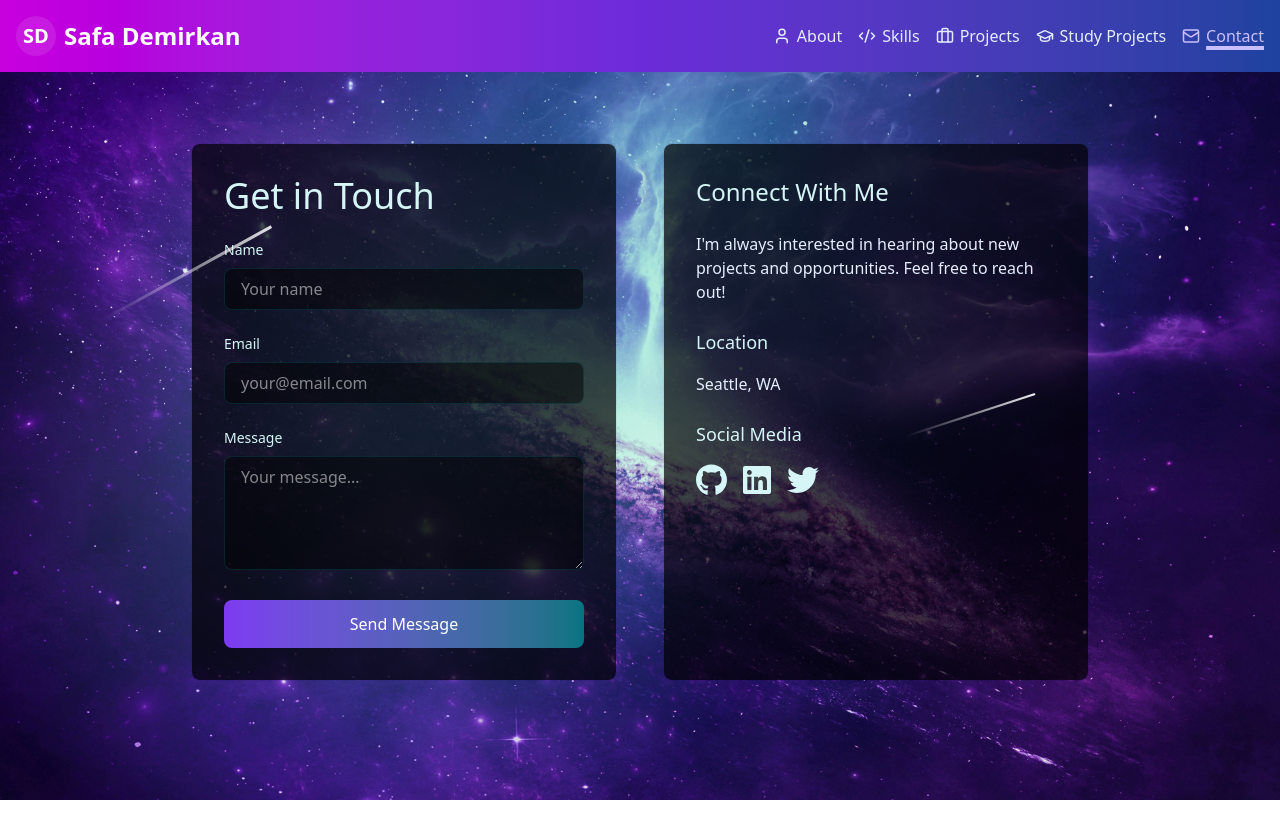
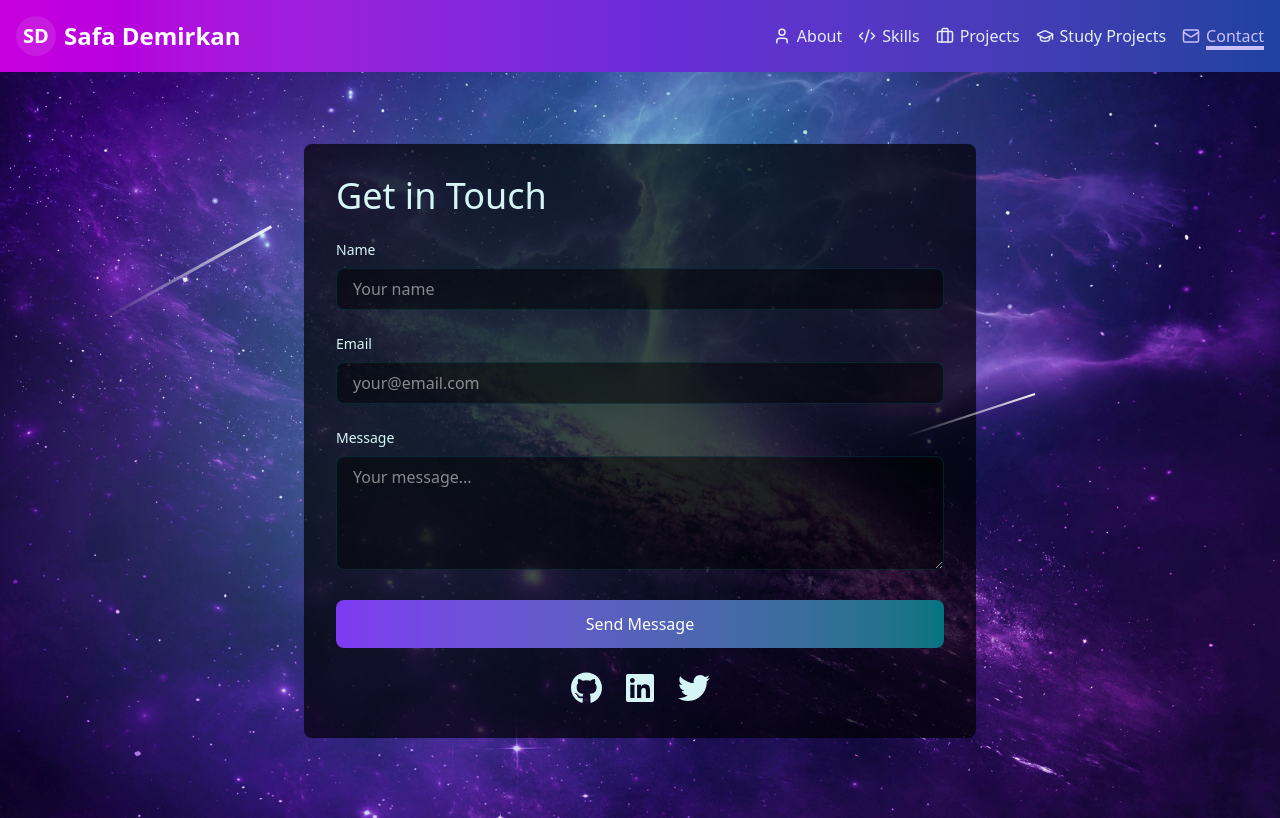
Before and after one commit to diagnosis/portfolio-react, a React (Vite) app: page /contact in a window 1280 px wide. Built offline with nearby package versions, Linux system fonts and the light colour scheme.

Commit message:
Update Contact Section Layout

```diff
--- a/src/routes/contact.jsx
+++ b/src/routes/contact.jsx
@@ -65,8 +65,7 @@ function Contact() {
   return (
     <section className="aurora-bg pt-16">
       <div className="container mx-auto px-4 py-20">
-        <div className="max-w-4xl mx-auto grid grid-cols-1 md:grid-cols-2 gap-12 relative z-10">
-          {/* Contact Form */}
+        <div className="max-w-2xl mx-auto relative z-10">
           <div className="bg-black/70 p-8 rounded-lg ring-1 ring-gray-900/5">
             <h2 className="text-4xl text-teal-100 mb-6 font-heading">Get in Touch</h2>
             <form onSubmit={handleSubmit} className="space-y-6">
@@ -115,6 +114,7 @@ function Contact() {
                   placeholder="Your message..."
                 />
               </div>
+              <div className="space-y-6">
                 <button
                   type="submit"
                   disabled={isSubmitting}
@@ -124,26 +124,7 @@ function Contact() {
                 >
                   {isSubmitting ? 'Sending...' : 'Send Message'}
                 </button>
-              {submitStatus === 'success' && (
-                <p className="text-green-400 text-center">Message sent successfully!</p>
-              )}
-            </form>
-          </div>
-
-          {/* Contact Information */}
-          <div className="bg-black/70 p-8 rounded-lg ring-1 ring-gray-900/5">
-            <h3 className="text-2xl text-teal-100 mb-6 font-heading">Connect With Me</h3>
-            <div className="space-y-6">
-              <p className="text-indigo-100">
-                I'm always interested in hearing about new projects and opportunities. Feel free to reach out!
-              </p>
-              <div className="space-y-4">
-                <h4 className="text-lg text-teal-100 font-heading">Location</h4>
-                <p className="text-indigo-100">Seattle, WA</p>
-              </div>
-              <div className="space-y-4">
-                <h4 className="text-lg text-teal-100 font-heading">Social Media</h4>
-                <div className="flex space-x-4">
+                <div className="flex justify-center space-x-6">
                   {socialLinks.map((link) => (
                     <a
                       key={link.name}
@@ -158,7 +139,10 @@ function Contact() {
                   ))}
                 </div>
               </div>
-            </div>
+              {submitStatus === 'success' && (
+                <p className="text-green-400 text-center">Message sent successfully!</p>
+              )}
+            </form>
           </div>
         </div>
       </div>
```
Lines whose indentation alone changed are shown as unchanged.
